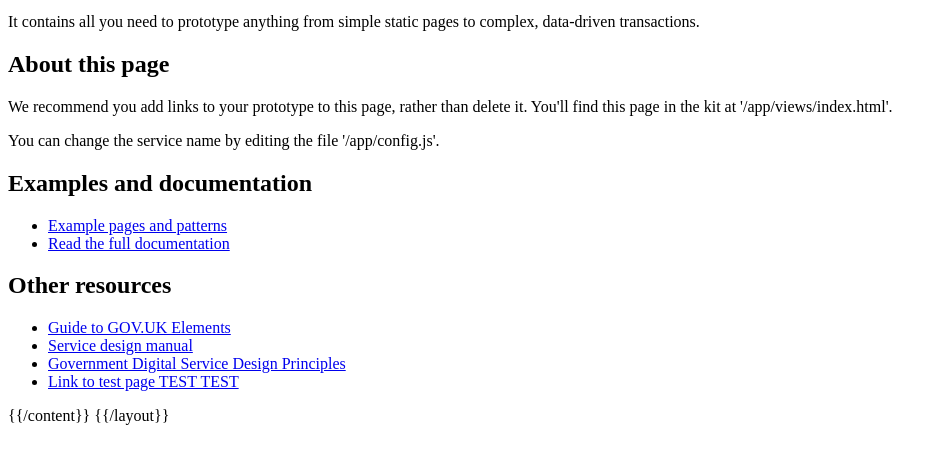
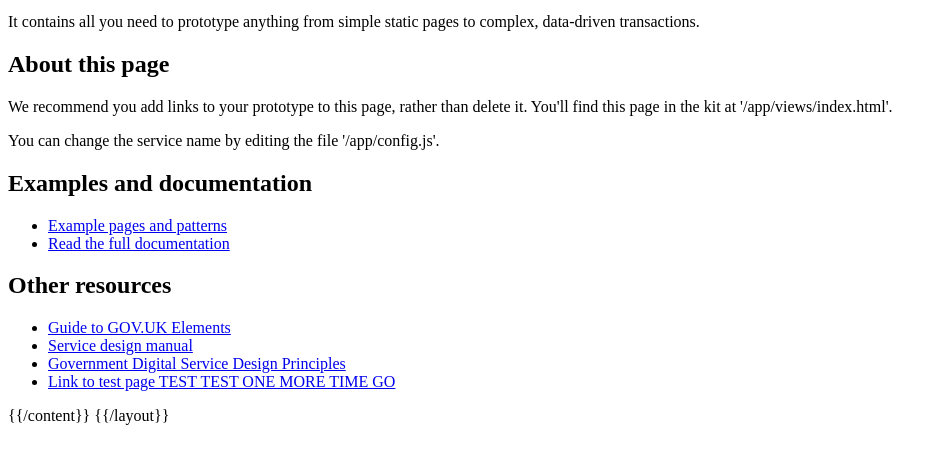
Before and after one commit to babykangaroo88/rowdygeisha, a plain HTML site: page app/views/index.html in a window 1280 px wide. Shown: the part 127-590 px from the top of the page, without its empty margins (0-947 px from the left). Drawn offline with Linux system fonts and the light colour scheme.

Commit message:
added one more time

```diff
--- a/app/views/index.html
+++ b/app/views/index.html
@@ -56,7 +56,7 @@
         </li>
 		<li>
           <a href="test">
-            Link to test page TEST TEST
+            Link to test page TEST TEST ONE MORE TIME GO
           </a>
         </li>
       </ul>
```
